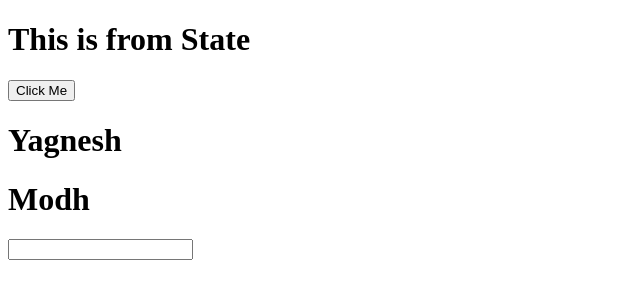
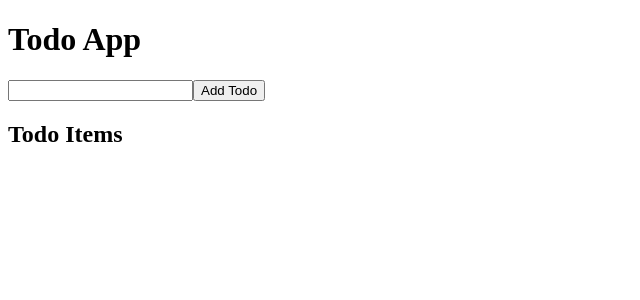
Before and after one commit to imyagnesh/ReactTraining_29_10_20, a React app: page / in a window 1280 px wide. Shown: the top 300 px of the page, without its empty margins (0-640 px from the left). Built offline with nearby package versions, Linux system fonts and the light colour scheme.

Commit message:
added todo project

```diff
--- a/src/App.js
+++ b/src/App.js
@@ -1,49 +1,19 @@
 import React, { Component } from 'react';
-import PropTypes from 'prop-types';
+import Todo from './container/Todo';
 
-// state(Full) component
 export class App extends Component {
-  constructor(params) {
-    super(params);
-    this.state = {
-      stateText: 'This is from State',
-    };
+  componentDidCatch(error, info) {
+    console.log('error', error);
+    console.log('info', info);
+  }
+
+  static getDerivedStateFromError(error) {
+    console.log('Todo -> getDerivedStateFromError -> error', error);
   }
 
   render() {
-    console.log('App');
-    // const { fName, lName, children, age } = this.props;
-    const { stateText } = this.state;
-    return (
-      <>
-        <h1 id="stateText">{stateText}</h1>
-        <button
-          onClick={() => {
-            this.setState({
-              stateText: 'This Value has changed',
-            });
-          }}
-        >
-          Click Me
-        </button>
-        {/* <h1>{fName}</h1>
-        <h1>{lName}</h1>
-        <h1>{age}</h1> */}
-        {/* <div>{children}</div> */}
-      </>
-    );
+    return <Todo />;
   }
 }
 
-App.propTypes = {
-  fName: PropTypes.string.isRequired,
-  lName: PropTypes.string.isRequired,
-  children: PropTypes.element.isRequired,
-  age: PropTypes.number,
-};
-
-App.defaultProps = {
-  age: 18,
-};
-
 export default App;
--- a/src/App1.js
+++ b/src/App1.js
@@ -1,26 +1,139 @@
-import React from 'react';
-import PropTypes from 'prop-types';
+// // import React from 'react';
+// // import PropTypes from 'prop-types';
 
-// stateless component
-const App1 = ({ fName, lName, children, age }) => {
-  return (
-    <>
-      <h1>{fName}</h1>
-      <h1>{lName}</h1>
-      <input typ="text" adfds="adfadf" />
-    </>
-  );
-};
+// // // stateless component
+// // const App1 = ({ fName, lName, children, age }) => {
+// //   return (
+// //     <>
+// //       <h1>{fName}</h1>
+// //       <h1>{lName}</h1>
+// //       <input typ="text" adfds="adfadf" />
+// //     </>
+// //   );
+// // };
 
-App1.propTypes = {
-  fName: PropTypes.string.isRequired,
-  lName: PropTypes.string.isRequired,
-  children: PropTypes.element.isRequired,
-  age: PropTypes.number,
-};
+// // App1.propTypes = {
+// //   fName: PropTypes.string.isRequired,
+// //   lName: PropTypes.string.isRequired,
+// //   children: PropTypes.element.isRequired,
+// //   age: PropTypes.number,
+// // };
 
-App1.defaultProps = {
-  age: 18,
-};
+// // App1.defaultProps = {
+// //   age: 18,
+// // };
 
-export default App1;
+// // export default App1;
+
+// import React, { Component } from 'react';
+// import PropTypes from 'prop-types';
+
+// let text = 'Hello from global variable';
+
+// // prop change
+// // state change
+
+// // 1. mounting
+// //    -> constructor
+// //    -> getDerivedStateFromProps
+// //    -> render
+// //    -> componentDidMount
+// // 2. updatating
+// //   -> getDerivedStateFromProps
+// //    -> shouldComponentUpdate
+// //    -> render
+// //    -> getSnapshotBeforeUpdate
+// //    -> componentDidUpdate
+// // 3. unmounting
+// //    -> componentWillUnmount
+// // 4. error handling
+// //    => getDerivedStateFromError
+// //    =>  componentDidCatch
+
+// // state(Full) component
+// export class App extends Component {
+//   constructor(props) {
+//     // call only once during lifecycle
+//     console.log('constructor');
+//     super(props);
+//     this.state = {
+//       stateText: 'my name is {fName} {lName}',
+//     };
+//   }
+
+//   static getDerivedStateFromProps(props, state) {
+//     console.log('getDerivedStateFromProps');
+//     return {
+//       stateText: state.stateText.replace('{fName}', props.fName).replace('{lName}', props.lName),
+//     };
+//   }
+
+//   shouldComponentUpdate(nextProps, nextState) {
+//     if (this.state !== nextState || this.props !== nextProps) {
+//       return true;
+//     }
+//     return false;
+//   }
+
+//   getSnapshotBeforeUpdate() {
+//     return 1;
+//   }
+
+//   componentDidUpdate(prevProps, prevState, snapshot) {
+//     console.log('App -> componentDidUpdate -> snapshot', snapshot);
+//   }
+
+//   componentDidMount() {
+//     // call only once during lifecycle
+//     document.addEventListener('mousemove', () => {
+//       console.log('copied');
+//     });
+//     this.timer = setTimeout(() => {}, 100);
+//   }
+
+//   componentWillUnmount() {
+//     document.removeEventListener('mousemove');
+//     clearTimeout(this.timer);
+//   }
+
+//   static getDerivedStateFromError(error) {}
+
+//   componentDidCatch(error, info) {}
+
+//   render() {
+//     console.log('render');
+//     // const { fName, lName, children, age } = this.props;
+//     const { stateText } = this.state;
+//     return (
+//       <>
+//         <h1 id="stateText">{stateText}</h1>
+//         <button
+//           onClick={() => {
+//             this.setState({
+//               stateText: 'This Value has changed',
+//             });
+//           }}
+//         >
+//           Click Me
+//         </button>
+//         {/* <h1>{fName}</h1>
+//         <h1>{lName}</h1>
+//         <h1>{age}</h1> */}
+//         {/* <div>{children}</div> */}
+//       </>
+//     );
+//   }
+// }
+
+// App.propTypes = {
+//   fName: PropTypes.string.isRequired,
+//   lName: PropTypes.string.isRequired,
+//   children: PropTypes.element.isRequired,
+//   age: PropTypes.number,
+// };
+
+// App.defaultProps = {
+//   age: 18,
+// };
+
+// export default App;
--- /dev/null
+++ b/src/container/Todo/index.js
@@ -0,0 +1,78 @@
+import React, { Component } from 'react';
+
+export class Todo extends Component {
+  constructor(props) {
+    super(props);
+    this.state = {
+      todoText: '',
+      todoItems: [],
+    };
+  }
+
+  onChangeText = (event) => {
+    this.setState({
+      todoText: event.target.value,
+    });
+  };
+
+  addTodo = () => {
+    const { todoItems, todoText } = this.state;
+    this.setState({
+      todoItems: [
+        ...todoItems,
+        {
+          text: todoText,
+          isDone: false,
+          id: new Date().valueOf(),
+        },
+      ],
+      todoText: '',
+    });
+  };
+
+  completeTodo = (id) => {
+    this.setState({
+      todoItems: this.state.todoItems.map((x) => {
+        if (x.id === id) {
+          return { ...x, isDone: !x.isDone };
+        }
+        return x;
+      }),
+    });
+  };
+
+  render() {
+    const { todoItems, todoText } = this.state;
+    return (
+      <div>
+        <h1>Todo App</h1>
+        <div>
+          <input type="text" value={todoText} onChange={this.onChangeText} />
+          <input type="button" value="Add Todo" onClick={this.addTodo} />
+        </div>
+        <div>
+          <h2>Todo Items</h2>
+          {todoItems.map((todo) => (
+            <div>
+              <input
+                type="checkbox"
+                checked={todo.isDone}
+                onChange={() => this.completeTodo(todo.id)}
+              />
+              <span
+                style={{
+                  textDecoration: todo.isDone ? 'line-through' : 'none',
+                }}
+              >
+                {todo.text}
+              </span>
+              <button>Delete</button>
+            </div>
+          ))}
+        </div>
+      </div>
+    );
+  }
+}
+
+export default Todo;
--- a/src/index.js
+++ b/src/index.js
@@ -1,20 +1,8 @@
 import React, { Component } from 'react';
 import ReactDOM from 'react-dom';
-import PropTypes from 'prop-types';
 import App from './App';
-import App1 from './App1';
 
-ReactDOM.render(
-  <>
-    <App fName="Yagnesh" lName="Modh">
-      <h1>Hello From Children</h1>
-    </App>
-    <App1 fName="Yagnesh" lName="Modh">
-      <h1>Hello From Children</h1>
-    </App1>
-  </>,
-  document.getElementById('root'),
-);
+ReactDOM.render(<App />, document.getElementById('root'));
 
 // App.propTypes = {
 //   fName: PropTypes.string.isRequired,
```
